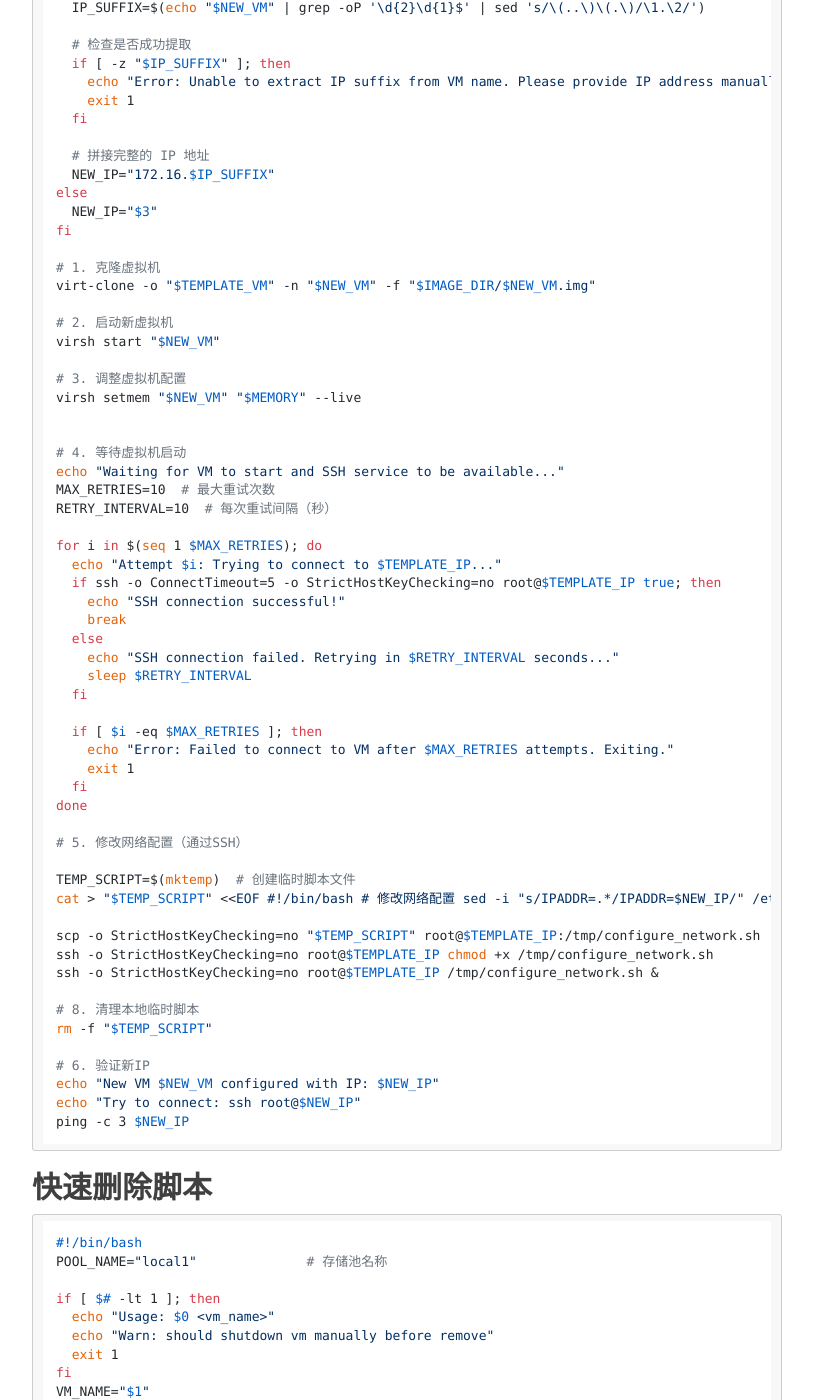
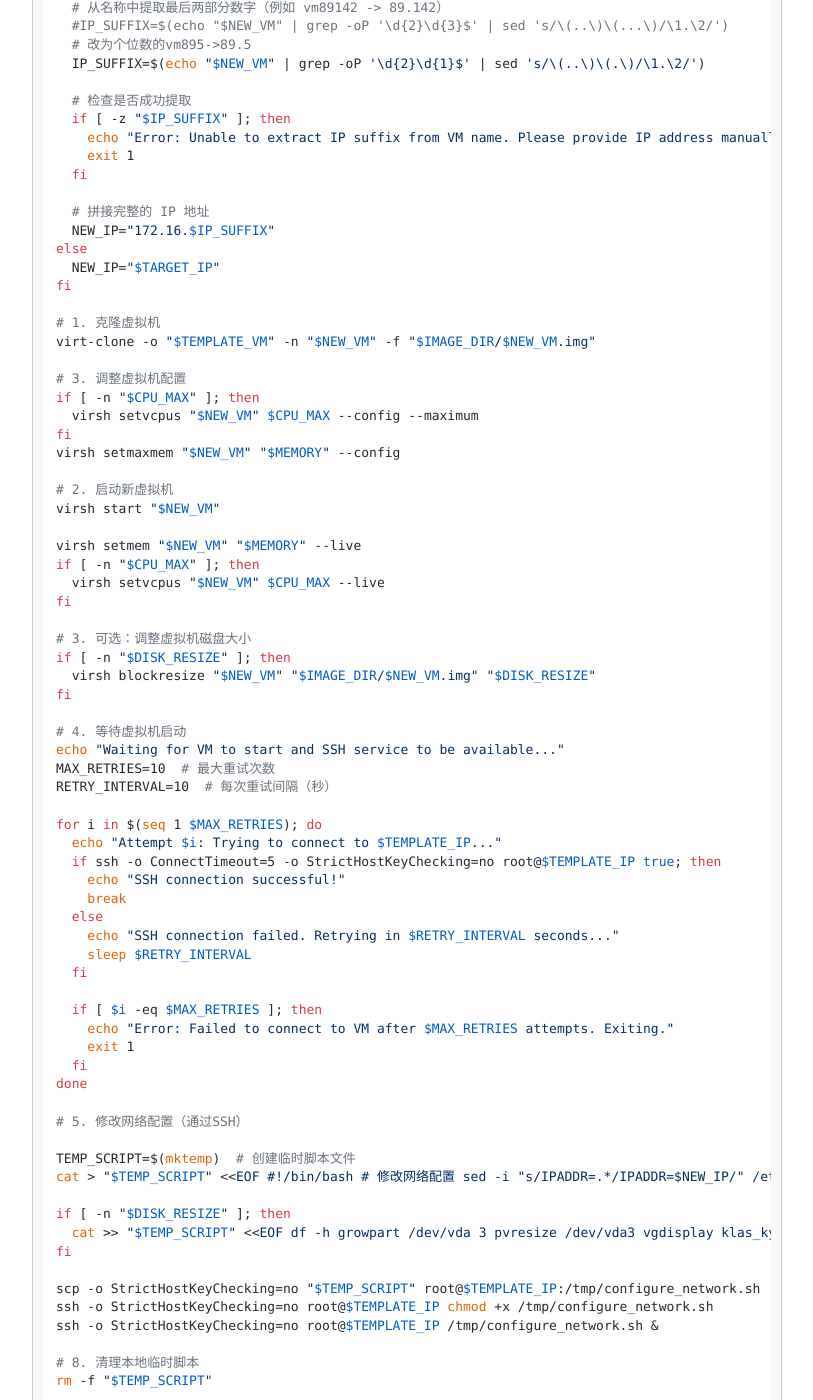
Before and after one commit to a2659802/a2659802.github.io, a Jekyll site: the page built from _posts/2025-02-28-kylin-kunpeng920-kvm.md, in a window 1280 px wide and 1400 px high, scrolled down 10794 px. Shown: the whole window, without its empty margins (233-1046 px from the left). Built offline with Jekyll 4.4.1, drawn with Linux system fonts in a browser that asks for light colours; nearby versions of some CDN libraries; comment, search, counter and statistics services are not loaded; some of the changed text lies outside the part shown.

Commit message:
enhance VM creation script with optional parameters for disk resizing and CPU allocation

```diff
--- a/_posts/2025-02-28-kylin-kunpeng920-kvm.md
+++ b/_posts/2025-02-28-kylin-kunpeng920-kvm.md
@@ -481,7 +481,7 @@ data blocks changed from 9020416 to 19506176
 
 # 检查参数
 if [ $# -lt 2 ]; then
-  echo "Usage: $0 <vm_name> <memory_size> [ip_address]"
+  echo "Usage: $0 <vm_name> <memory_size> [ip_address] [disk_resize] [cpu_max]"
   exit 1
 fi
 
@@ -491,8 +491,11 @@ IMAGE_DIR="/home/kvm/images"    # 镜像目录
 TEMPLATE_IP="172.16.89.0"     # 模板虚拟机IP
 NEW_VM="$1"
 MEMORY="$2"
+TARGET_IP="$3"
+DISK_RESIZE="$4"
+CPU_MAX="$5"
 
-if [ -z "$3" ]; then
+if [ -z "$TARGET_IP" ]; then
   # 从名称中提取最后两部分数字（例如 vm89142 -> 89.142）
   #IP_SUFFIX=$(echo "$NEW_VM" | grep -oP '\d{2}\d{3}$' | sed 's/\(..\)\(...\)/\1.\2/')
   # 改为个位数的vm895->89.5
@@ -507,18 +510,30 @@ if [ -z "$3" ]; then
   # 拼接完整的 IP 地址
   NEW_IP="172.16.$IP_SUFFIX"
 else
-  NEW_IP="$3"
+  NEW_IP="$TARGET_IP"
 fi
 
 # 1. 克隆虚拟机
 virt-clone -o "$TEMPLATE_VM" -n "$NEW_VM" -f "$IMAGE_DIR/$NEW_VM.img"
 
+# 3. 调整虚拟机配置
+if [ -n "$CPU_MAX" ]; then
+  virsh setvcpus "$NEW_VM" $CPU_MAX --config --maximum
+fi
+virsh setmaxmem "$NEW_VM" "$MEMORY" --config
+
 # 2. 启动新虚拟机
 virsh start "$NEW_VM"
 
-# 3. 调整虚拟机配置
 virsh setmem "$NEW_VM" "$MEMORY" --live
+if [ -n "$CPU_MAX" ]; then
+  virsh setvcpus "$NEW_VM" $CPU_MAX --live
+fi
 
+# 3. 可选：调整虚拟机磁盘大小
+if [ -n "$DISK_RESIZE" ]; then
+  virsh blockresize "$NEW_VM" "$IMAGE_DIR/$NEW_VM.img" "$DISK_RESIZE"
+fi
 
 # 4. 等待虚拟机启动
 echo "Waiting for VM to start and SSH service to be available..."
@@ -549,7 +564,20 @@ cat > "$TEMP_SCRIPT" <<EOF
 # 修改网络配置
 sed -i "s/IPADDR=.*/IPADDR=$NEW_IP/" /etc/sysconfig/network-scripts/ifcfg-$IFACE_NAME
 ifdown $IFACE_NAME && systemctl restart NetworkManager
+hostnamectl set-hostname $NEW_VM
 EOF
+
+if [ -n "$DISK_RESIZE" ]; then
+  cat >> "$TEMP_SCRIPT" <<EOF
+df -h
+growpart /dev/vda 3
+pvresize /dev/vda3
+vgdisplay klas_kylin-kvm
+lvextend -l +100%FREE /dev/klas_kylin-kvm/root
+xfs_growfs /
+df -h
+EOF
+fi
 
 scp -o StrictHostKeyChecking=no "$TEMP_SCRIPT" root@$TEMPLATE_IP:/tmp/configure_network.sh
 ssh -o StrictHostKeyChecking=no root@$TEMPLATE_IP chmod +x /tmp/configure_network.sh
@@ -622,6 +650,9 @@ tc qdisc del dev enp125s0f3 ingress
 
 ## 环境重建
 
+### 虚拟化搭建
+按照之前的步骤，把虚拟化平台搭好，网桥之类的配好，存储池起相同的名字
+
 ### 使用img文件创建虚拟机
 
 这里直接使用--import导入保存的img文件
```
